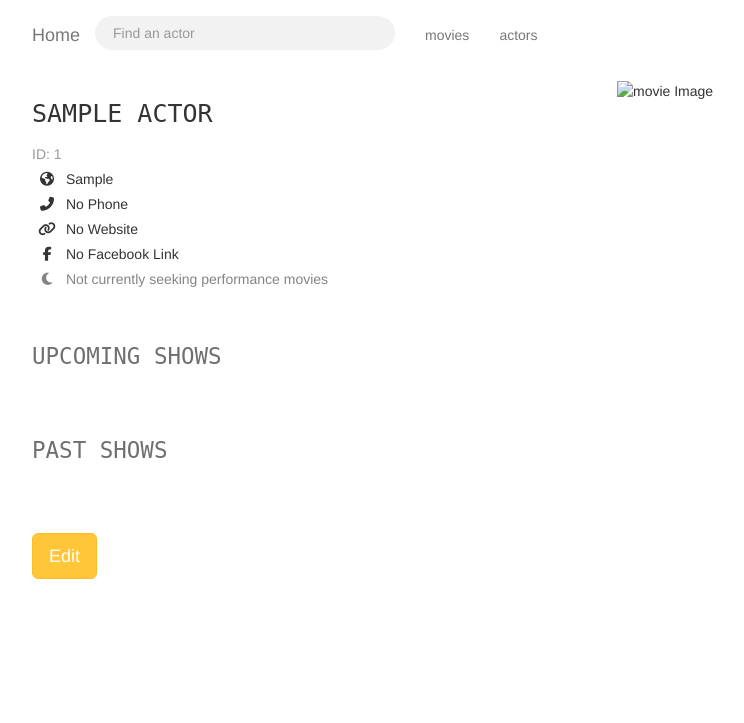
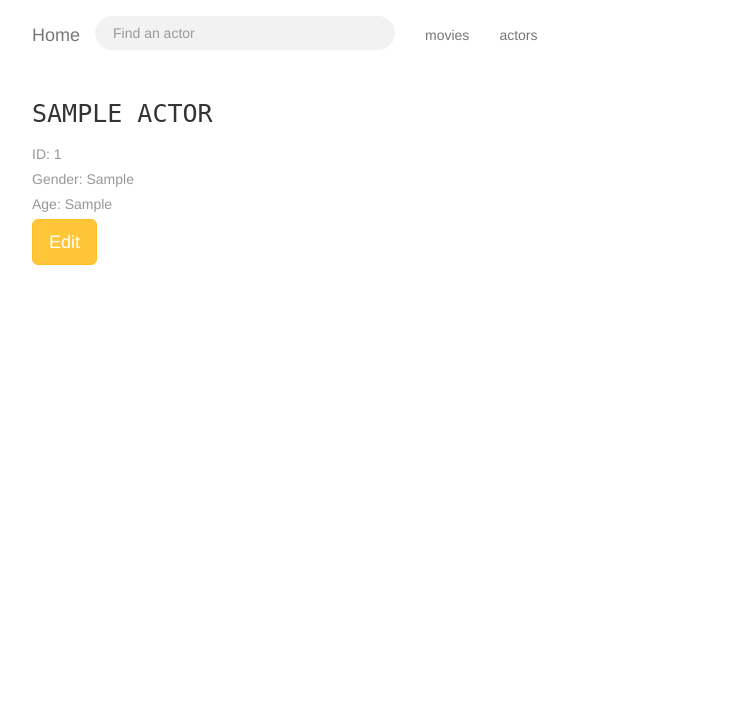
Before and after one commit to AnitaPaswan/capstone, a Flask app: page /actors/1 in a window 1280 px wide. Shown: the top 723 px of the page, without its empty margins (38-782 px from the left). Run offline with Flask 2, Linux system fonts and the light colour scheme; tables that the repository leaves empty hold one stand-in row (values such as "Sample post"); some libraries are stand-ins or nearby versions.

Commit message:
updated ui actor

```diff
--- a/templates/pages/show_actor.html
+++ b/templates/pages/show_actor.html
@@ -9,66 +9,12 @@
 		<p class="subtitle">
 			ID: {{ actor.id }}
 		</p>
-		<div class="gender">
-			<span class="gender">{{ gender }}</span>
-		</div>
-		<p>
-			<i class="fas fa-globe-americas"></i> {{ actor.age }}
+		<p class="subtitle">
+			Gender: {{ actor.gender }}
 		</p>
-		<p>
-			<i class="fas fa-phone-alt"></i> {% if actor.phone %}{{ actor.phone }}{% else %}No Phone{% endif %}
-        </p>
-        <p>
-			<i class="fas fa-link"></i> {% if actor.website %}<a href="{{ actor.website }}" target="_blank">{{ actor.website }}</a>{% else %}No Website{% endif %}
+		<p class="subtitle">
+			Age: {{ actor.age }}
 		</p>
-		<p>
-			<i class="fab fa-facebook-f"></i> {% if actor.facebook_link %}<a href="{{ actor.facebook_link }}" target="_blank">{{ actor.facebook_link }}</a>{% else %}No Facebook Link{% endif %}
-        </p>
-		{% if actor.seeking_movie %}
-		<div class="seeking">
-			<p class="lead">Currently seeking performance movies</p>
-			<div class="description">
-				<i class="fas fa-quote-left"></i> {{ actor.seeking_description }} <i class="fas fa-quote-right"></i>
-			</div>
-		</div>
-		{% else %}
-		<p class="not-seeking">
-			<i class="fas fa-moon"></i> Not currently seeking performance movies
-		</p>
-		{% endif %}
-	</div>
-	<div class="col-sm-6">
-		<img src="{{ actor.image_link }}" alt="movie Image" />
-	</div>
-</div>
-<section>
-	<h2 class="monospace">{{ actor.upcoming_shows_count }} Upcoming {% if actor.upcoming_shows_count == 1 %}Show{% else %}Shows{% endif %}</h2>
-	<div class="row">
-		{%for show in actor.upcoming_shows %}
-		<div class="col-sm-4">
-			<div class="tile tile-show">
-				<img src="{{ show.movie_image_link }}" alt="Show movie Image" />
-				<h5><a href="/movies/{{ show.movie_id }}">{{ show.movie_name }}</a></h5>
-				<h6>{{ show.start_time|datetime('full') }}</h6>
-			</div>
-		</div>
-		{% endfor %}
-	</div>
-</section>
-<section>
-	<h2 class="monospace">{{ actor.past_shows_count }} Past {% if actor.past_shows_count == 1 %}Show{% else %}Shows{% endif %}</h2>
-	<div class="row">
-		{%for show in actor.past_shows %}
-		<div class="col-sm-4">
-			<div class="tile tile-show">
-				<img src="{{ show.movie_image_link }}" alt="Show movie Image" />
-				<h5><a href="/movies/{{ show.movie_id }}">{{ show.movie_name }}</a></h5>
-				<h6>{{ show.start_time|datetime('full') }}</h6>
-			</div>
-		</div>
-		{% endfor %}
-	</div>
-</section>
 
 <a href="/actors/{{ actor.id }}/edit"><button class="btn btn-primary btn-lg">Edit</button></a>
 
```
